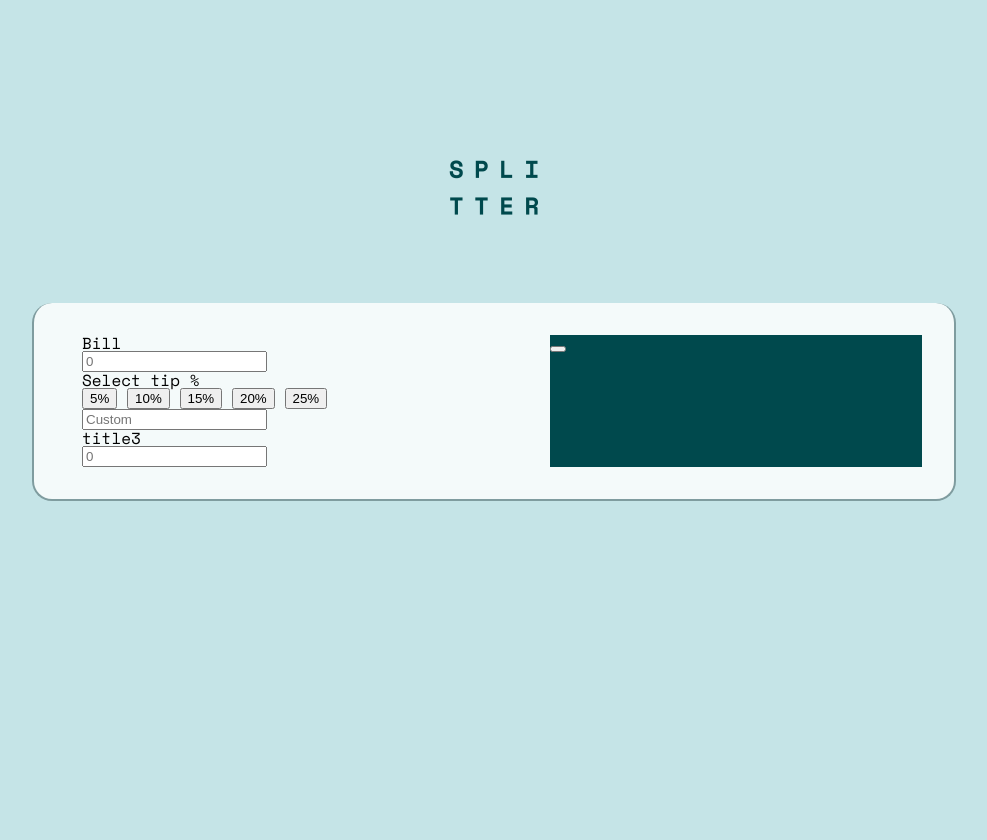
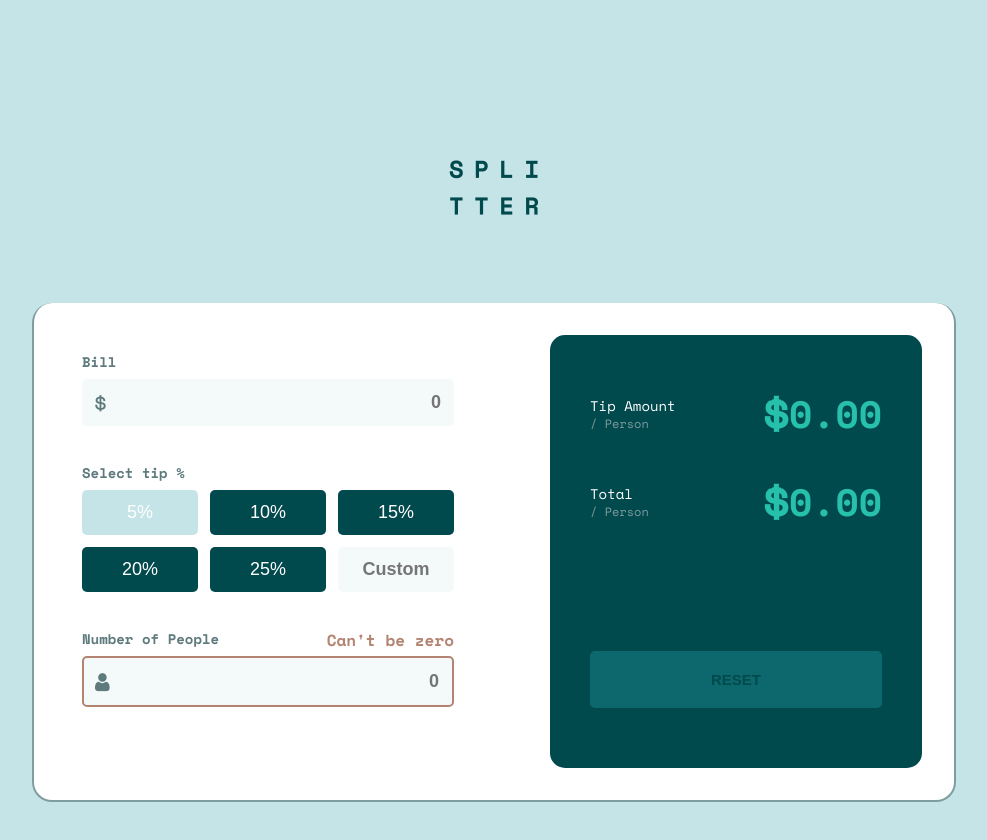
Before and after one commit to Michiel-Peeters/fooi-calculator, a plain HTML site: page index.html in a window 1280 px wide. Shown: the whole page, without its empty margins (146-1133 px from the left). Before the commit the page ends 800 px from the top, so only its background shows below. Drawn offline with nearby package versions, Linux system fonts and the light colour scheme; files whose address does not match are found by name.

Commit message:
part 2 done

```diff
--- a/index.html
+++ b/index.html
@@ -31,7 +31,7 @@
         <div>
           <div class="options__people options__people--error">
             <div class="split">
-            <h2 class="options__title">title3</h2>
+            <h2 class="options__title">Number of People</h2>
             <p class="options__error"></p>
             </div>
             <span class="personicon">
@@ -41,9 +41,25 @@
       </div>
 
       <div class="display">
-        <div class="display__amount"></div>
-        <div class="display__total"></div>
-        <button class="display__button"></button>
+        <div class="display__amount">
+          <div class="display__amount__text">
+            <h2>Tip Amount</h2>
+            <p>/ Person</p>
+          </div>
+          <div class="display__amount__money">
+            <p>0.00</p>
+          </div>
+        </div>
+        <div class="display__amount">
+          <div class="display__amount__text">
+            <h2>Total</h2>
+            <p>/ Person</p>
+          </div>
+          <div class="display__amount__money">
+            <p>0.00</p>
+          </div>
+        </div>
+        <button class="display__button  display__button--disable">RESET</button>
       </div>
     </div>
   </body>
--- a/styles/base/_variables.scss
+++ b/styles/base/_variables.scss
@@ -4,3 +4,5 @@ $dgcyan1: hsl(186, 14%, 43%);
 $dgcyan2: hsl(184, 14%, 56%);
 $lgcyan1: hsl(185, 41%, 84%);
 $lgcyan2: hsl(189, 41%, 97%);
+$error: #b38472;
+$disable: #0d686d;
--- a/styles/style.scss
+++ b/styles/style.scss
@@ -1,6 +1,6 @@
 @use "./base/reset";
 @use "./base/variables" as *;
-@use "./base/fonts";
+@use "./base/fonts" as *;
 @use "./icons/icon";
 
 * {
@@ -31,7 +31,7 @@ h1 {
   max-width: 924px;
   margin: 0 auto;
   min-height: 100px;
-  background-color: $lgcyan2;
+  background-color: white;
   border: 2px solid $dgcyan2;
   border-radius: 20px;
   border-top: none;
@@ -44,9 +44,154 @@ h1 {
 
 .options {
   width: calc(50% - 48px);
+  display: flex;
+  flex-direction: column;
+  gap: 40px;
+  padding: 20px 0;
+  &__title {
+    font-size: 14px;
+    color: $dgcyan1;
+    font-weight: 700;
+    margin-bottom: 10px;
+  }
+  &__input {
+    width: 100%;
+    padding: 13px;
+    padding-left: 35px;
+    background-color: $lgcyan2;
+    border: none;
+    border-radius: 5px;
+    cursor: pointer;
+    outline-color: $bcyan;
+    text-align: right;
+    font-size: 18px;
+    color: $vdcyan;
+    font-weight: 700;
+  }
+  span {
+    display: flex;
+    align-items: center;
+    justify-content: space-between;
+  }
+  span::before {
+    position: absolute;
+    content: "\e900";
+    font-family: icons;
+    font-size: 18px;
+    color: $dgcyan1;
+    margin-left: 13px;
+  }
+  span.personicon::before {
+    content: "\e901";
+  }
+  span:nth-of-type(2)::before {
+    content: "\e902";
+  }
+  &__tip {
+    display: flex;
+    flex-wrap: wrap;
+    gap: 12px;
+    &__button {
+      flex-basis: 115px;
+      flex-grow: 1;
+      background-color: $vdcyan;
+      font-size: 18px;
+      border-radius: 5px;
+      border: none;
+      color: white;
+      padding: 12px;
+      cursor: pointer;
+      &--active {
+        background-color: $lgcyan1;
+      }
+      &:hover {
+        background-color: $bcyan;
+      }
+    }
+    &__input {
+      width: 115px;
+      flex-grow: 1;
+      text-align: right;
+      background-color: $lgcyan2;
+      border: none;
+      border-radius: 5px;
+      font-size: 18px;
+      font-weight: 700;
+      color: $vdcyan;
+      outline-color: $bcyan;
+      padding: 12px;
+      &::placeholder {
+        text-align: center;
+      }
+    }
+  }
+  &__people {
+    &--error {
+      .split {
+        display: flex;
+        justify-content: space-between;
+      }
+
+      p::after {
+        content: "Can't be zero";
+        color: $error;
+        font-weight: 700;
+      }
+
+      .options__input {
+        border: 2px solid $error;
+      }
+    }
+  }
 }
 
 .display {
   background-color: $vdcyan;
   width: calc(50% - 48px);
+  border-radius: 15px;
+  padding: 60px 40px;
+  &__amount {
+    display: flex;
+    justify-content: space-between;
+    align-items: center;
+    margin-bottom: 50px;
+    &__text {
+      h2 {
+        color: white;
+        font-size: 14px;
+        margin-bottom: 5px;
+      }
+      p {
+        color: $dgcyan2;
+        font-size: 12px;
+      }
+    }
+    &__money {
+      font-size: 38px;
+      color: $bcyan;
+      display: flex;
+      font-weight: 700;
+      &::before {
+        content: "\e900";
+        font-family: icons;
+      }
+    }
+  }
+  &__button {
+    width: 100%;
+    font-size: 15px;
+    padding: 20px;
+    margin-top: 80px;
+    background-color: $lgcyan1;
+    border: none;
+    border-radius: 5px;
+    color: $vdcyan;
+    font-weight: 700;
+    cursor: pointer;
+    outline: none;
+    &--disable {
+      background-color: $disable;
+      cursor: not-allowed;
+    }
+  }
 }
```
Also changed, not shown: styles/style.css, 1 other file.
